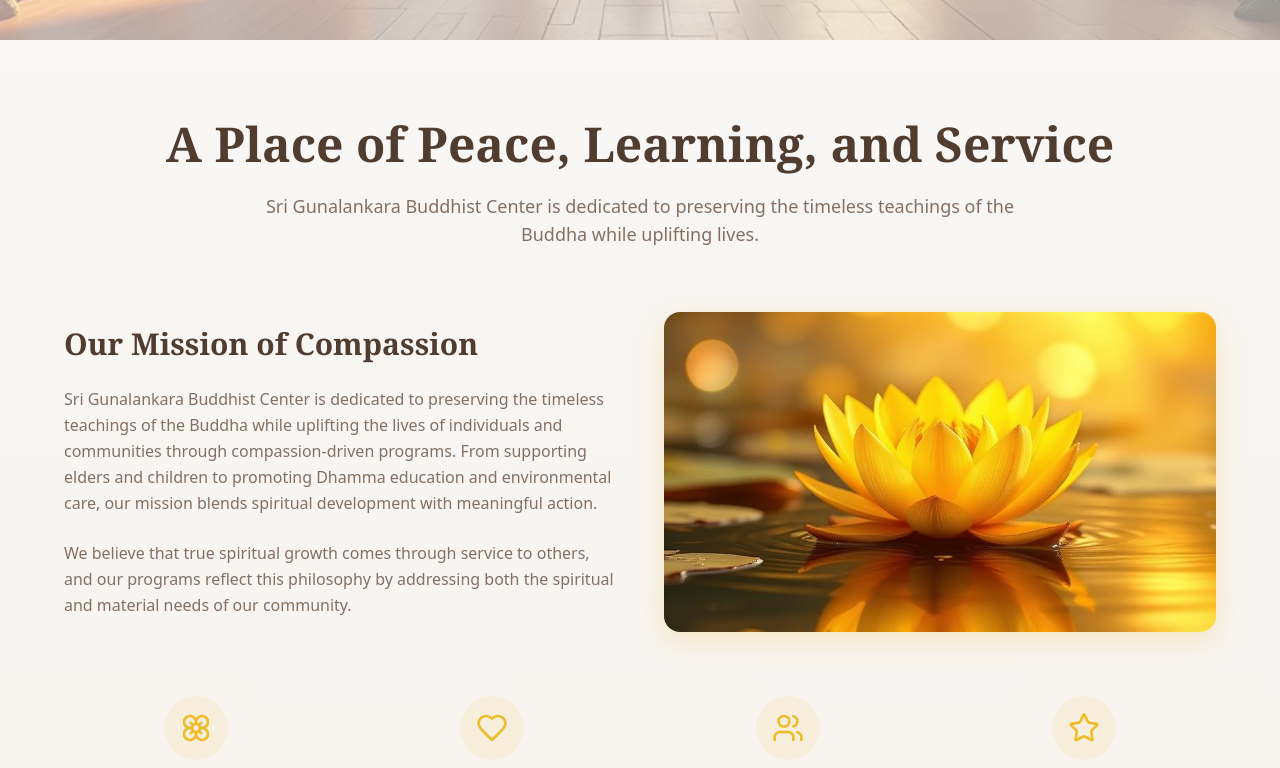
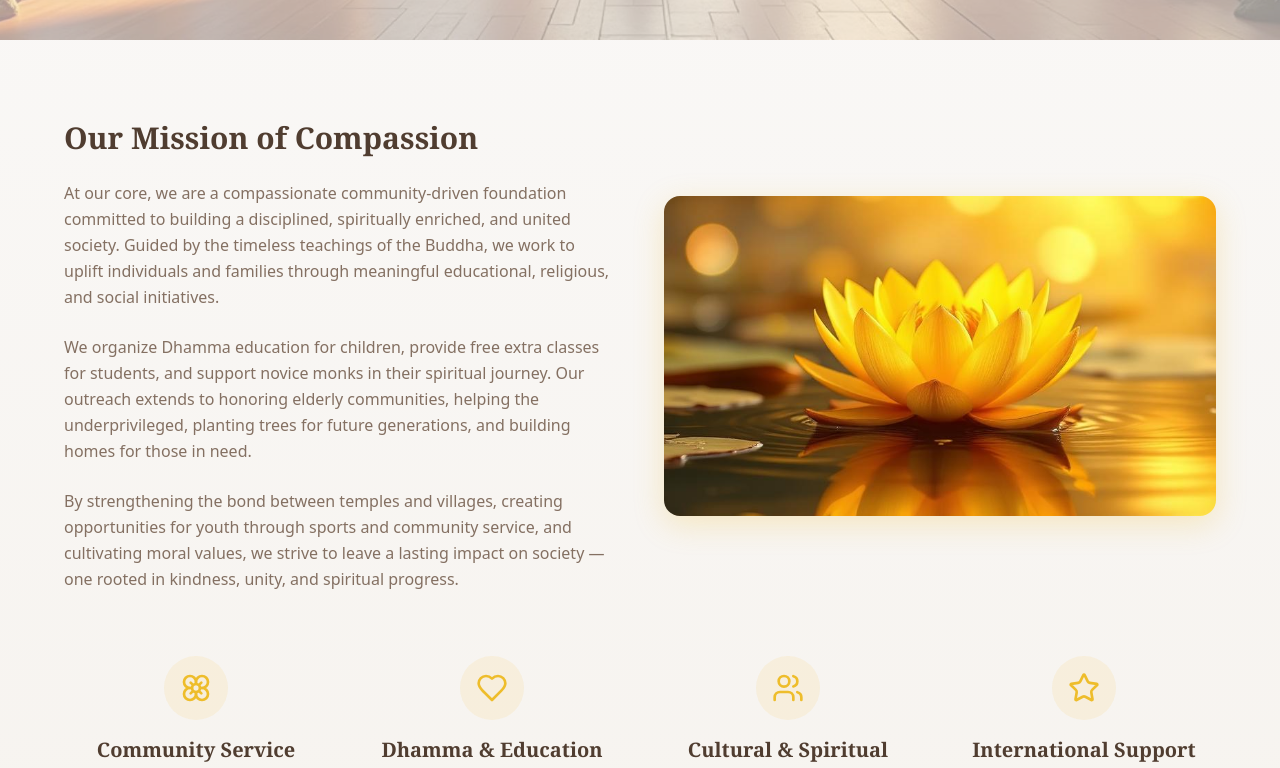
Before and after one commit to webartbybinara/gunalankara-web-sanctuary, a React (Vite) app: page / in a window 1280 px wide. Shown: the part 760-1528 px from the top of the page. Built offline with nearby package versions, Linux system fonts and the light colour scheme.

Commit message:
Update About Section content
Replace existing content with new mission statement and details.

```diff
--- a/src/components/AboutSection.tsx
+++ b/src/components/AboutSection.tsx
@@ -7,15 +7,6 @@ const AboutSection = () => {
     <section id="about" className="py-20 bg-gradient-peaceful">
       <div className="container mx-auto px-4 sm:px-6 lg:px-8">
         <div className="max-w-6xl mx-auto">
-          {/* Section Header */}
-          <div className="text-center mb-16">
-            <h2 className="text-3xl sm:text-4xl lg:text-5xl font-serif font-bold text-foreground mb-6">
-              A Place of Peace, Learning, and Service
-            </h2>
-            <p className="text-lg text-muted-foreground max-w-3xl mx-auto">
-              Sri Gunalankara Buddhist Center is dedicated to preserving the timeless teachings of the Buddha while uplifting lives.
-            </p>
-          </div>
 
           {/* Main Content */}
           <div className="grid lg:grid-cols-2 gap-12 items-center mb-16">
@@ -24,14 +15,13 @@ const AboutSection = () => {
                 Our Mission of Compassion
               </h3>
               <p className="text-muted-foreground leading-relaxed">
-                Sri Gunalankara Buddhist Center is dedicated to preserving the timeless teachings of the Buddha
-                while uplifting the lives of individuals and communities through compassion-driven programs.
-                From supporting elders and children to promoting Dhamma education and environmental care,
-                our mission blends spiritual development with meaningful action.
+                At our core, we are a compassionate community-driven foundation committed to building a disciplined, spiritually enriched, and united society. Guided by the timeless teachings of the Buddha, we work to uplift individuals and families through meaningful educational, religious, and social initiatives.
               </p>
               <p className="text-muted-foreground leading-relaxed">
-                We believe that true spiritual growth comes through service to others, and our programs
-                reflect this philosophy by addressing both the spiritual and material needs of our community.
+                We organize Dhamma education for children, provide free extra classes for students, and support novice monks in their spiritual journey. Our outreach extends to honoring elderly communities, helping the underprivileged, planting trees for future generations, and building homes for those in need.
+              </p>
+              <p className="text-muted-foreground leading-relaxed">
+                By strengthening the bond between temples and villages, creating opportunities for youth through sports and community service, and cultivating moral values, we strive to leave a lasting impact on society — one rooted in kindness, unity, and spiritual progress.
               </p>
             </div>
 
```
